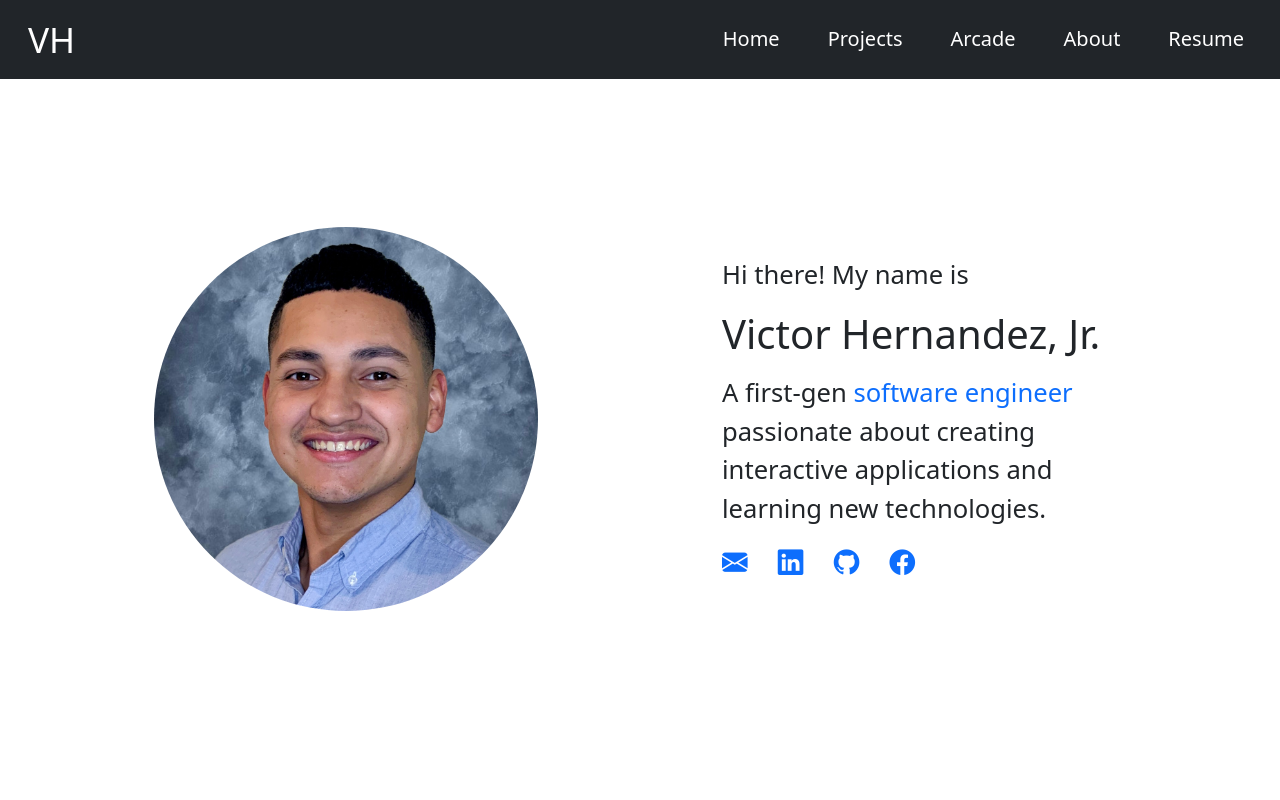
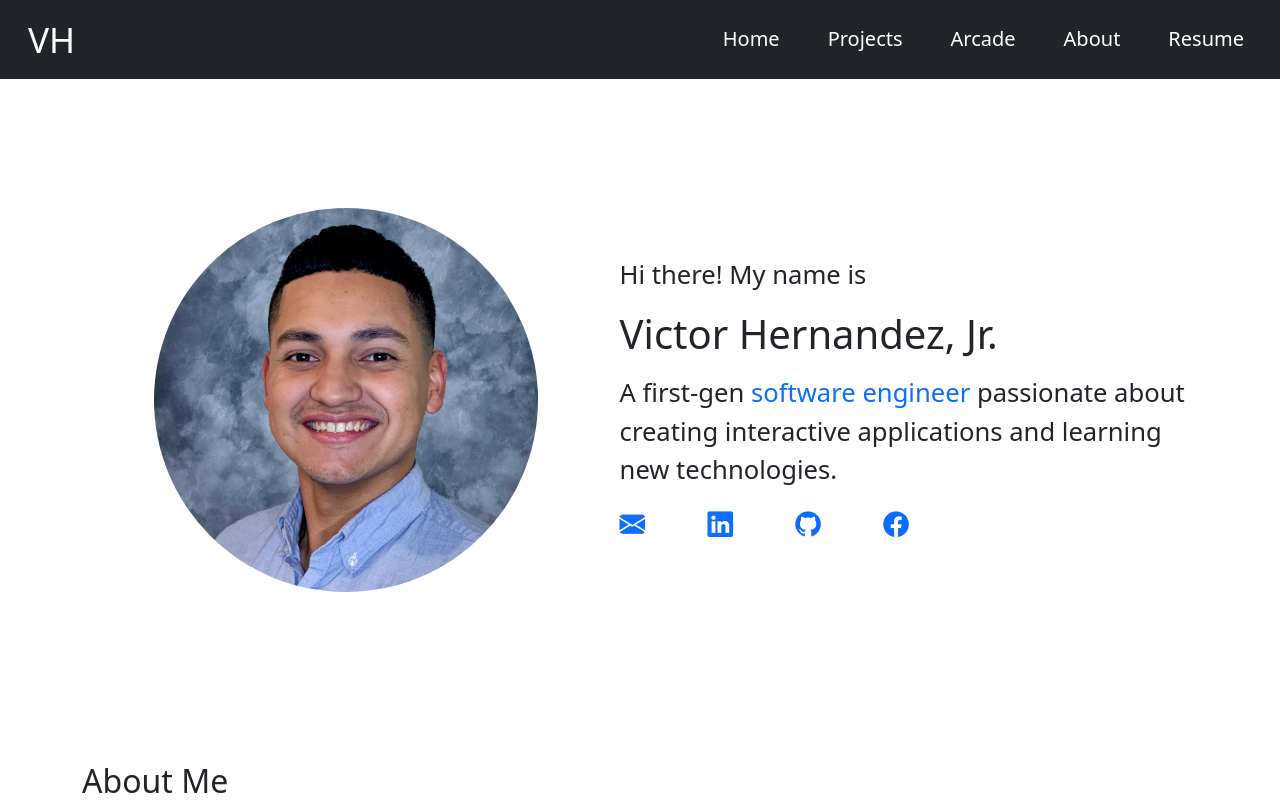
Before and after one commit to vichdz97/Website, an Angular app: page /#/home in a window 1280 px wide. Shown: the top 800 px of the page. Built offline with nearby package versions, Linux system fonts and the light colour scheme.

Commit message:
fixed spacing between #headshot and .info for multi-browser compatibility

```diff
--- a/src/app/pages/home/home.component.css
+++ b/src/app/pages/home/home.component.css
@@ -235,3 +235,14 @@ button {
         margin-top: 0;
     }
 }
+
+@media screen and (min-width: 1024px) {
+    .info {
+        margin-left: 42vw;
+        margin-right: 0;
+    }
+
+    #headshot {
+        margin-left: 5vw;
+    }
+}
```
